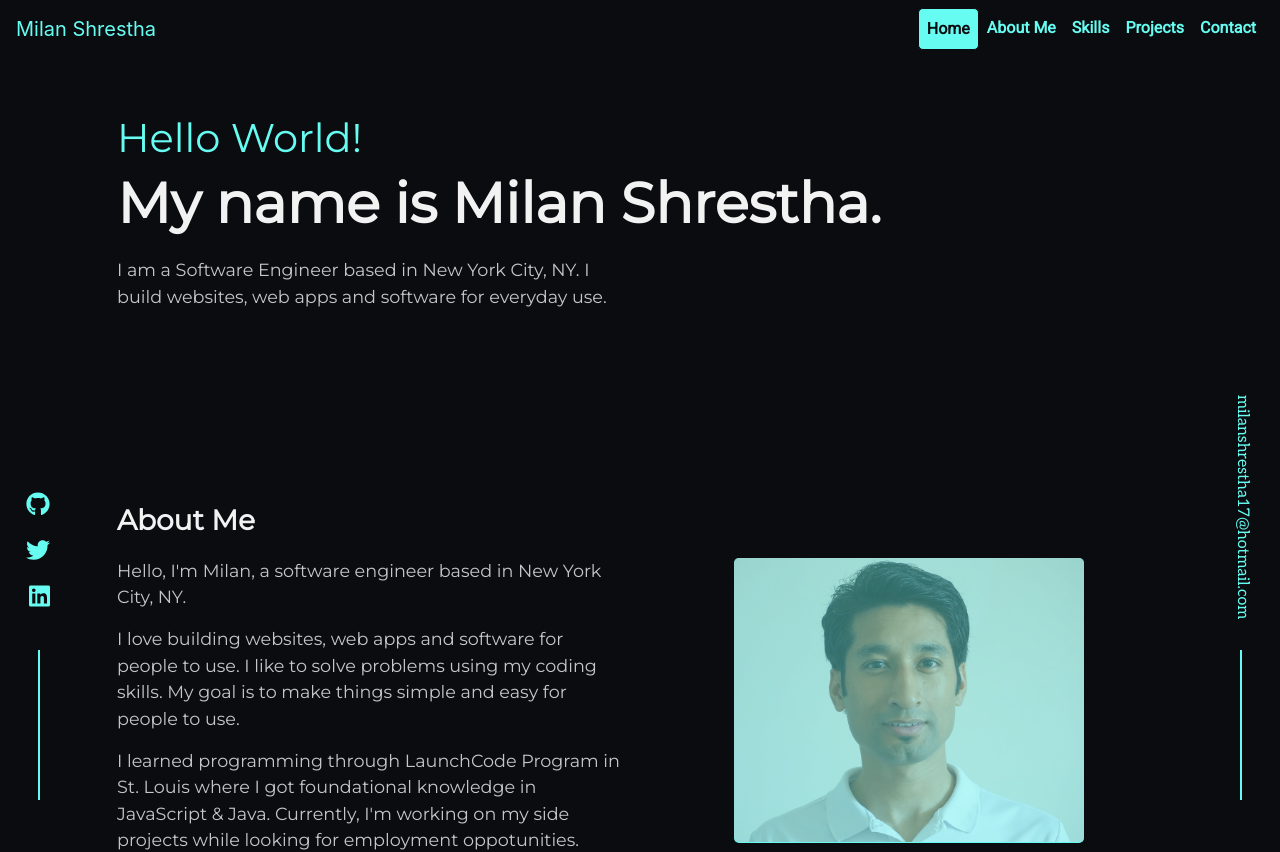
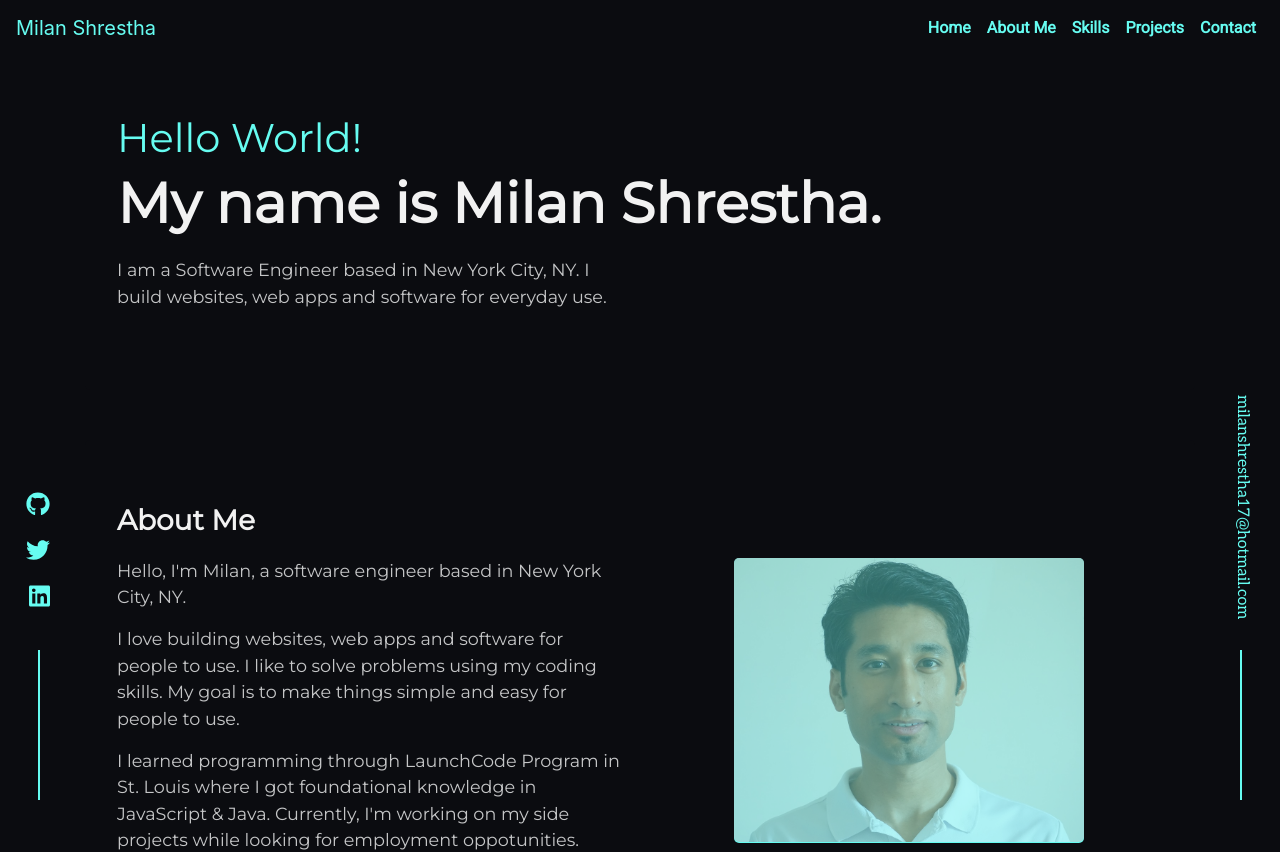
Before and after one commit to milan-shrestha/portfolio-project, an Angular app: page / in a window 1280 px wide. Shown: the top 852 px of the page. Built offline with nearby package versions, Linux system fonts and the light colour scheme.

Commit message:
Added pointer cursor css for nav-item

```diff
--- a/src/app/app.component.css
+++ b/src/app/app.component.css
@@ -18,6 +18,7 @@
 .nav-item{
     font-family: 'Roboto', sans-serif;
     font-weight: bold;
+    cursor: pointer;
 }
 
 .active{
--- a/src/app/app.component.html
+++ b/src/app/app.component.html
@@ -5,7 +5,7 @@
     </button>
     <div class="collapse navbar-collapse justify-content-end" id="navbarNavAltMarkup">
         <div class="navbar-nav">
-        <a class="nav-item nav-link active" (click)="ScrollIntoView('#home')">Home <span class="sr-only">(current)</span></a>
+            <a class="nav-item nav-link" (click)="ScrollIntoView('#home')">Home</a>
             <a class="nav-item nav-link" (click)="ScrollIntoView('#about')">About Me</a>
             <a class="nav-item nav-link" (click)="ScrollIntoView('#skills')">Skills</a>
             <a class="nav-item nav-link" (click)="ScrollIntoView('#projects')">Projects</a>
```
Lines whose indentation alone changed are shown as unchanged.
